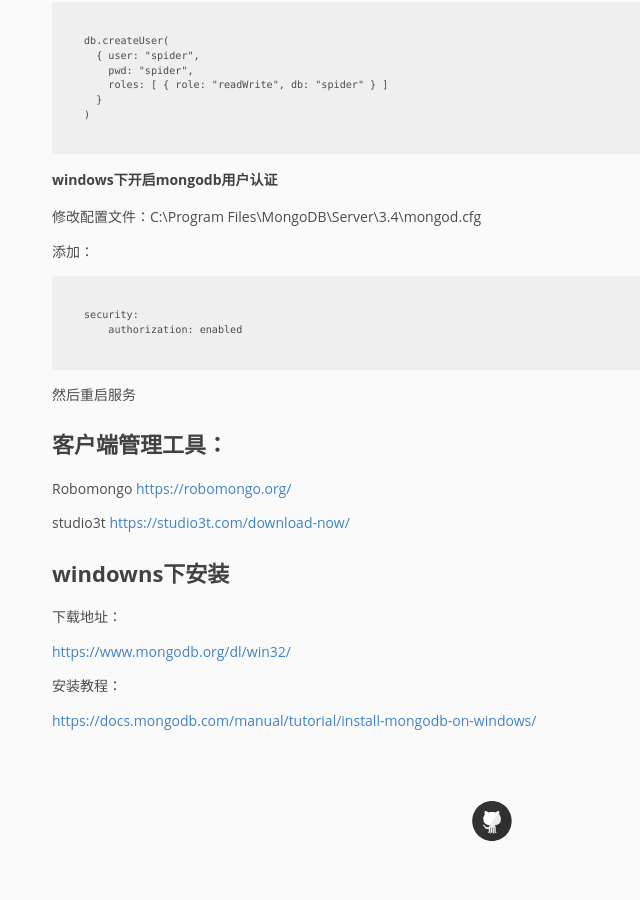
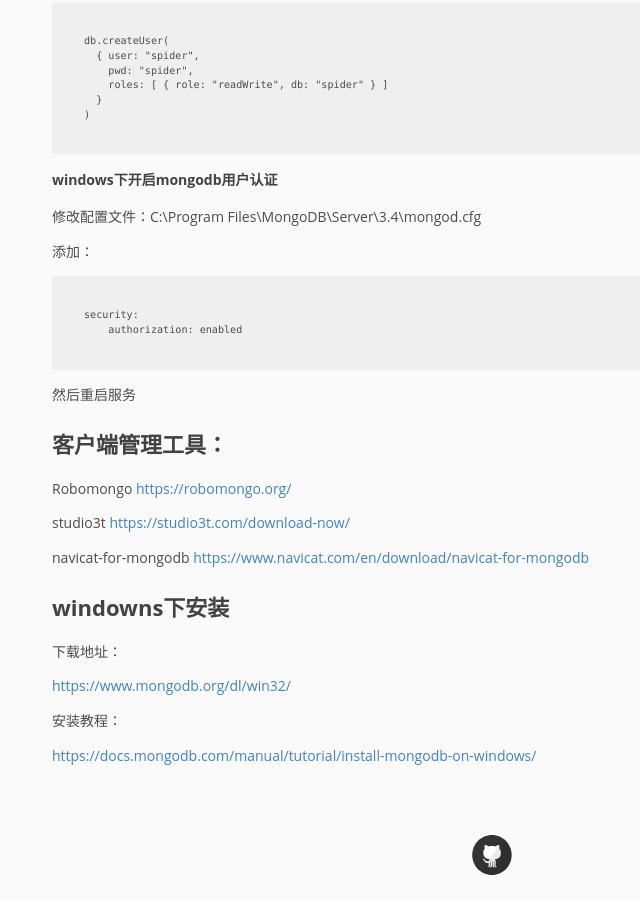
Before and after one commit to pingmalu/pingmalu.github.io, a Jekyll site: the page built from _posts/2016-03-28-MongoDB安装过程.md, in a window 1280 px wide and 900 px high, scrolled down 2260 px. Shown: the whole window, without its empty margins (148-788 px from the left). Built offline with Jekyll 4.4.1, drawn with Linux system fonts in a browser that asks for light colours; before the commit the page ends 3125 px from its top, so only the background shows below that.

Commit message:
'update'

```diff
--- a/_posts/2016-03-28-MongoDB安装过程.md
+++ b/_posts/2016-03-28-MongoDB安装过程.md
@@ -112,7 +112,7 @@
 
 studio3t [https://studio3t.com/download-now/](https://studio3t.com/download-now/)
 
-
+navicat-for-mongodb [https://www.navicat.com/en/download/navicat-for-mongodb](https://www.navicat.com/en/download/navicat-for-mongodb)
 
 
 # windowns下安装
```
